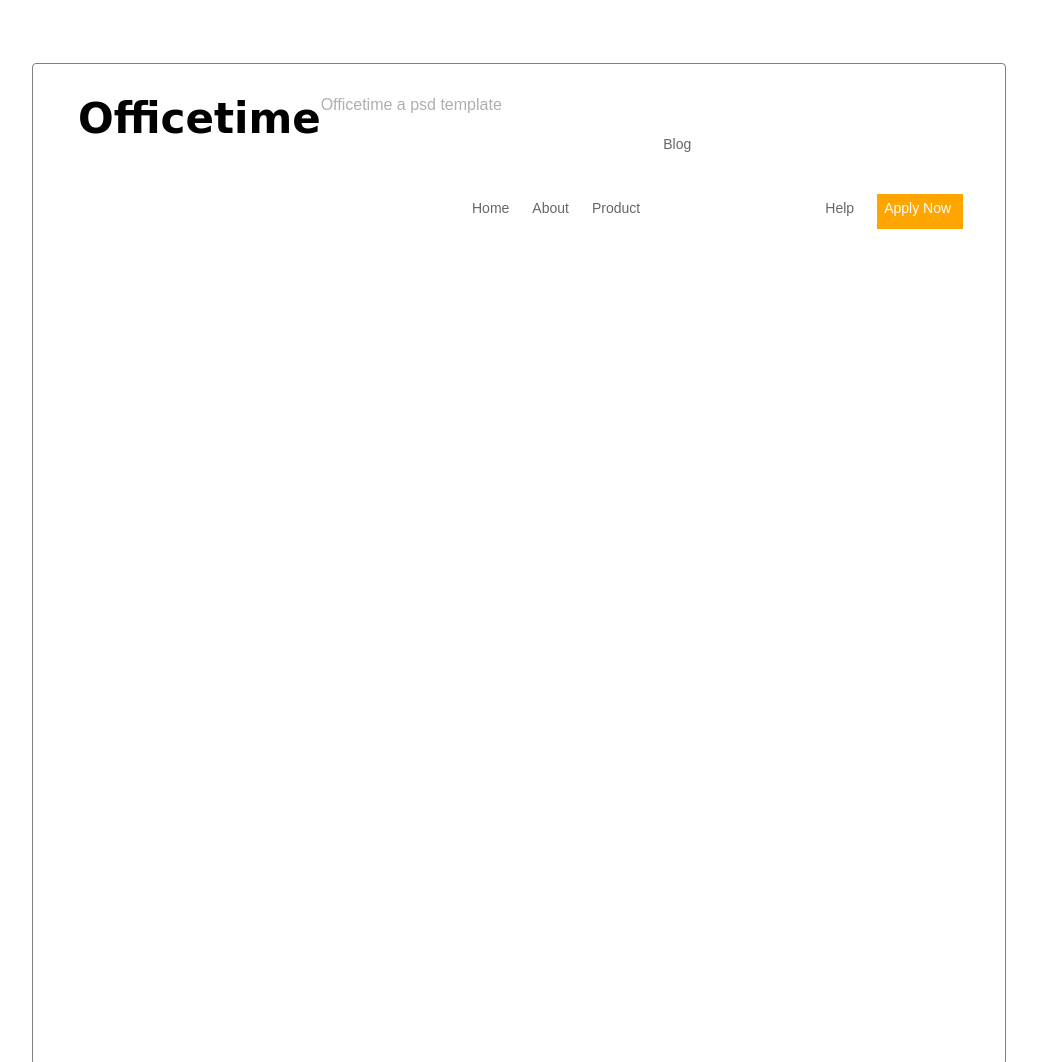
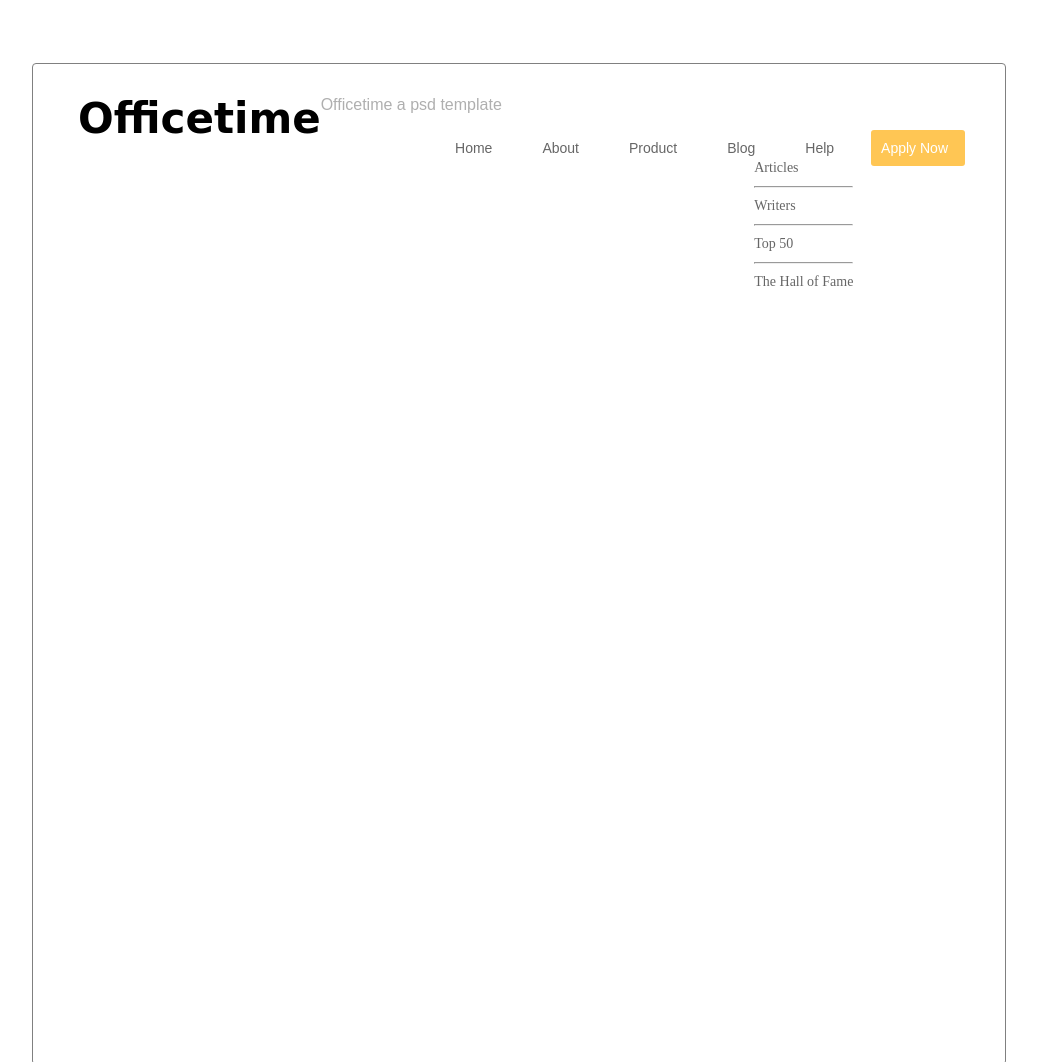
Before and after one commit to OlgaKz/OlgaKz.github.io, a plain HTML site: page markup/home/exam/exam.html in a window 1280 px wide. Shown: the top 1062 px of the page, without its empty margins (121-1158 px from the left). Drawn offline with Linux system fonts and the light colour scheme.

Commit message:
exam is start. add menu and logo

```diff
--- a/markup/home/exam/exam.html
+++ b/markup/home/exam/exam.html
@@ -33,8 +33,9 @@
         }
         .menu{
             list-style-type: none;
-            width: 520px;
             float: right;
+            padding-right: 10px;
+
 
         }
         .menu-item{
@@ -42,33 +43,49 @@
             color: #666;
             background: white;
             display: inline-block;
-            padding: 6px 12px 13px 7px;
+            margin: 10px;
+
         }
         .menu-item-link{
             text-decoration: none;
             font-family: 'Oxygen', sans-serif;
             color: #666;
             background: white;
+            padding: 10px 13px 10px 13px;
             border-radius: 4px;
 
-
+        }
+        .menu-item-link:hover{
+            padding: 10px 13px 10px 13px;
+            border-radius: 4px;
+            background: #afafaf;
+            color: black;
         }
         .menu-button-link{
             text-decoration: none;
             font-family: 'Oxygen', sans-serif;
             color: white;
-            background: orange;
-            padding:6px 12px 13px 7px;
+            background: #ffc654;
+            padding:10px 17px 10px 10px;
+            border-radius: 3px;
+        }
+        .sub-menu{
+            list-style-type: none;
+            position: absolute;
+            color: #f5f5f5;
+
+        }
+        .sub-menu-item{
+            padding: 3px 0;
+
+        }
+        .sub-menu-item-link{
+            text-decoration: none;
+            color: #666666;
 
 
         }
 
-        .blog:hover{
-            visibility: visible;
-        }
-        .blog{
-            visibility: hidden;
-        }
 
     </style>
 </head>
@@ -86,22 +103,21 @@
             </li>
             <li class="menu-item">
                 <a class="menu-item-link" href="#">Product</a>
-
             </li>
             <li class="menu-item">
                 <a class="menu-item-link" href="#">Blog</a>
-                <ul class="blog">
-                    <li class="blog-item">
-                        <a class="blog-item-link" href="#">Articles</a>
-                    </li>
-                    <li class="blog-item">
-                        <a class="blog-item-link" href="#">Writers</a>
-                    </li>
-                    <li class="blog-item">
-                        <a class="blog-item-link" href="#">Top 50</a>
-                    </li>
-                    <li class="blog-item">
-                        <a class="blog-item-link" href="#">The Hall of Fame</a>
+                <ul class="sub-menu">
+                    <li class="sub-menu-item">
+                        <a class="sub-menu-item-link" href="#">Articles</a>
+                    </li><hr/>
+                    <li class="sub-menu-item">
+                        <a class="sub-menu-item-link" href="#">Writers</a>
+                    </li><hr/>
+                    <li class="sub-menu-item">
+                        <a class="sub-menu-item-link" href="#">Top 50</a>
+                    </li><hr/>
+                    <li class="sub-menu-item">
+                        <a class="sub-menu-item-link" href="#">The Hall of Fame</a>
                     </li>
                 </ul>
             </li>
```
